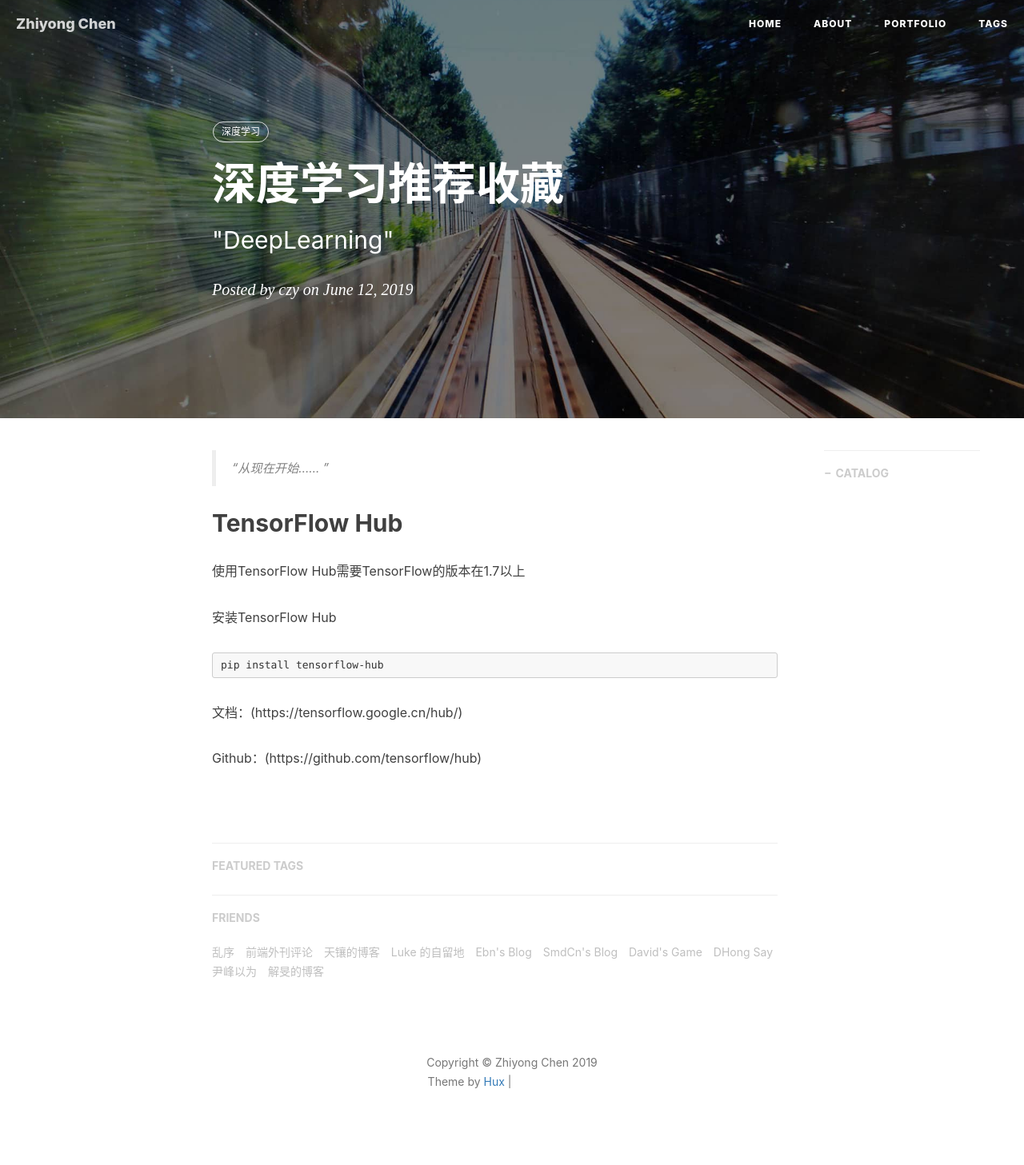
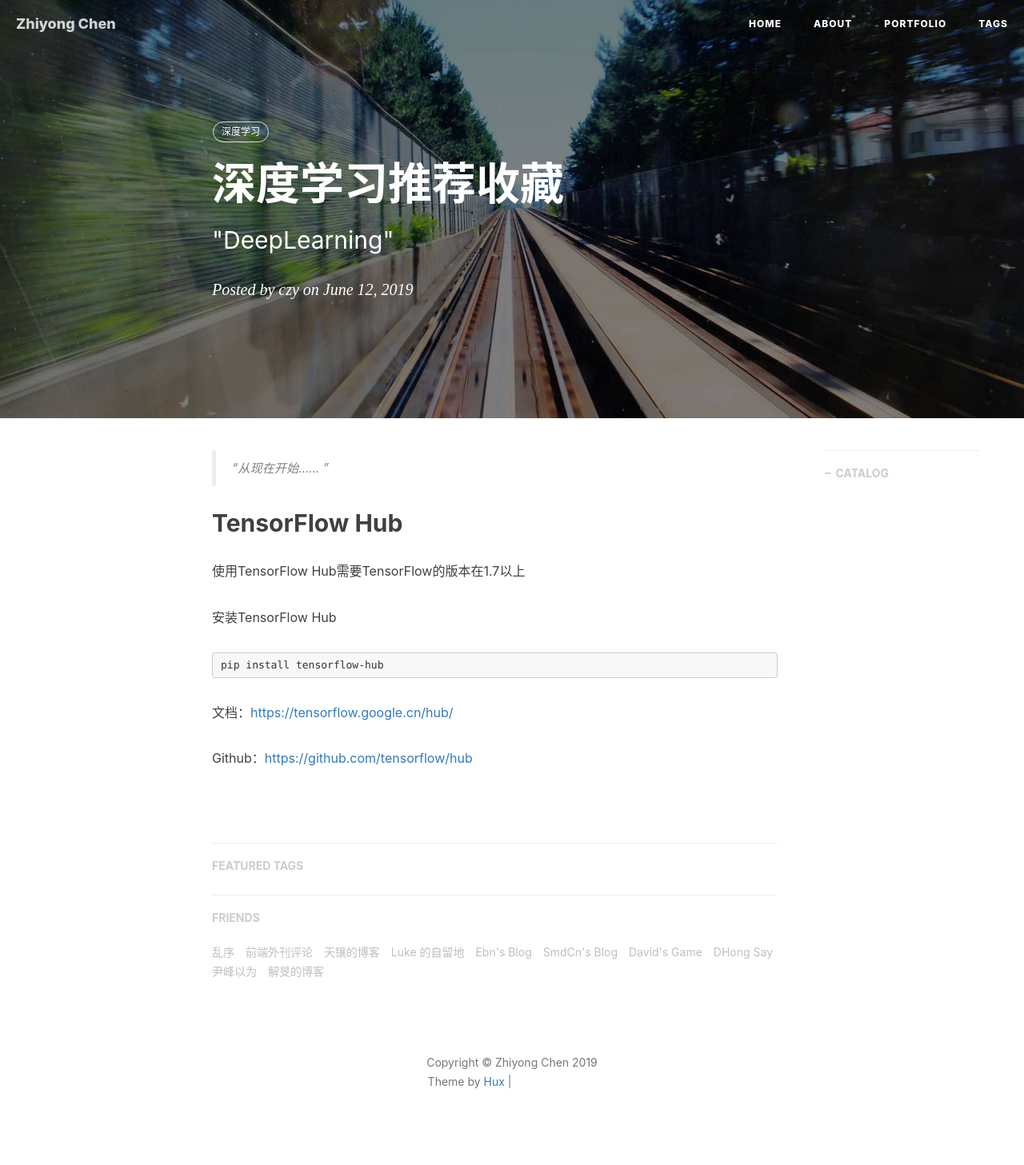
Before and after one commit to ChihyongChen/home, a Jekyll site: the page built from _posts/2019-06-12-learn-deeplearning.markdown, in a window 1280 px wide. Shown: the whole page at 80% size. Built offline with Jekyll 4.4.1, drawn with Linux system fonts in a browser that asks for light colours; nearby versions of some CDN libraries; comment, search, counter and statistics services are not loaded; part of the change alters nothing that is shown; grey boxes are pictures that could not be loaded.

````diff
--- a/_posts/2019-06-12-learn-deeplearning.markdown
+++ b/_posts/2019-06-12-learn-deeplearning.markdown
@@ -22,6 +22,6 @@ tags:
 pip install tensorflow-hub
 ```
 
-文档：(https://tensorflow.google.cn/hub/)
+文档：[https://tensorflow.google.cn/hub/](https://tensorflow.google.cn/hub/)
 
-Github：(https://github.com/tensorflow/hub)
+Github：[https://github.com/tensorflow/hub](https://github.com/tensorflow/hub)
````
